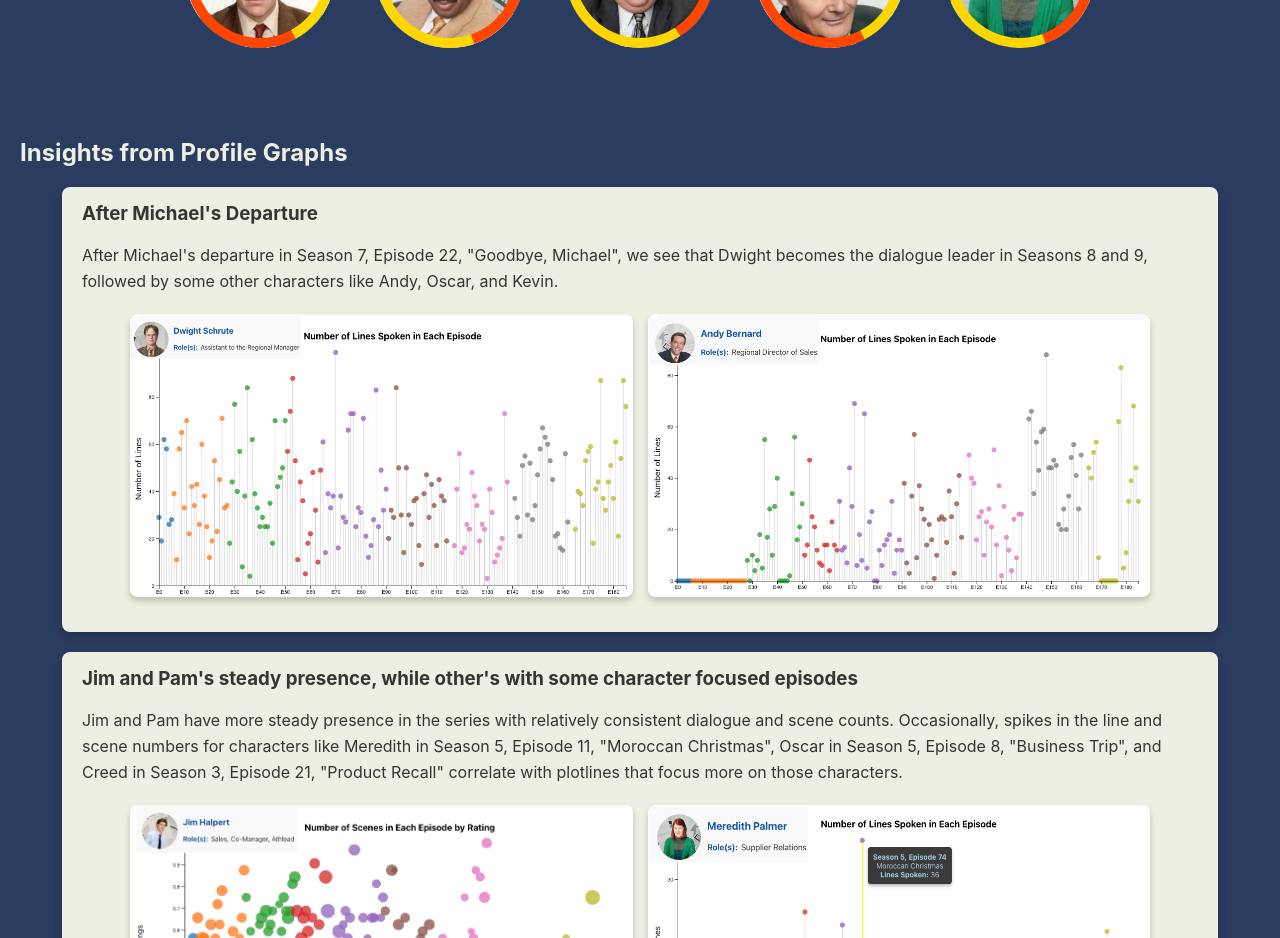
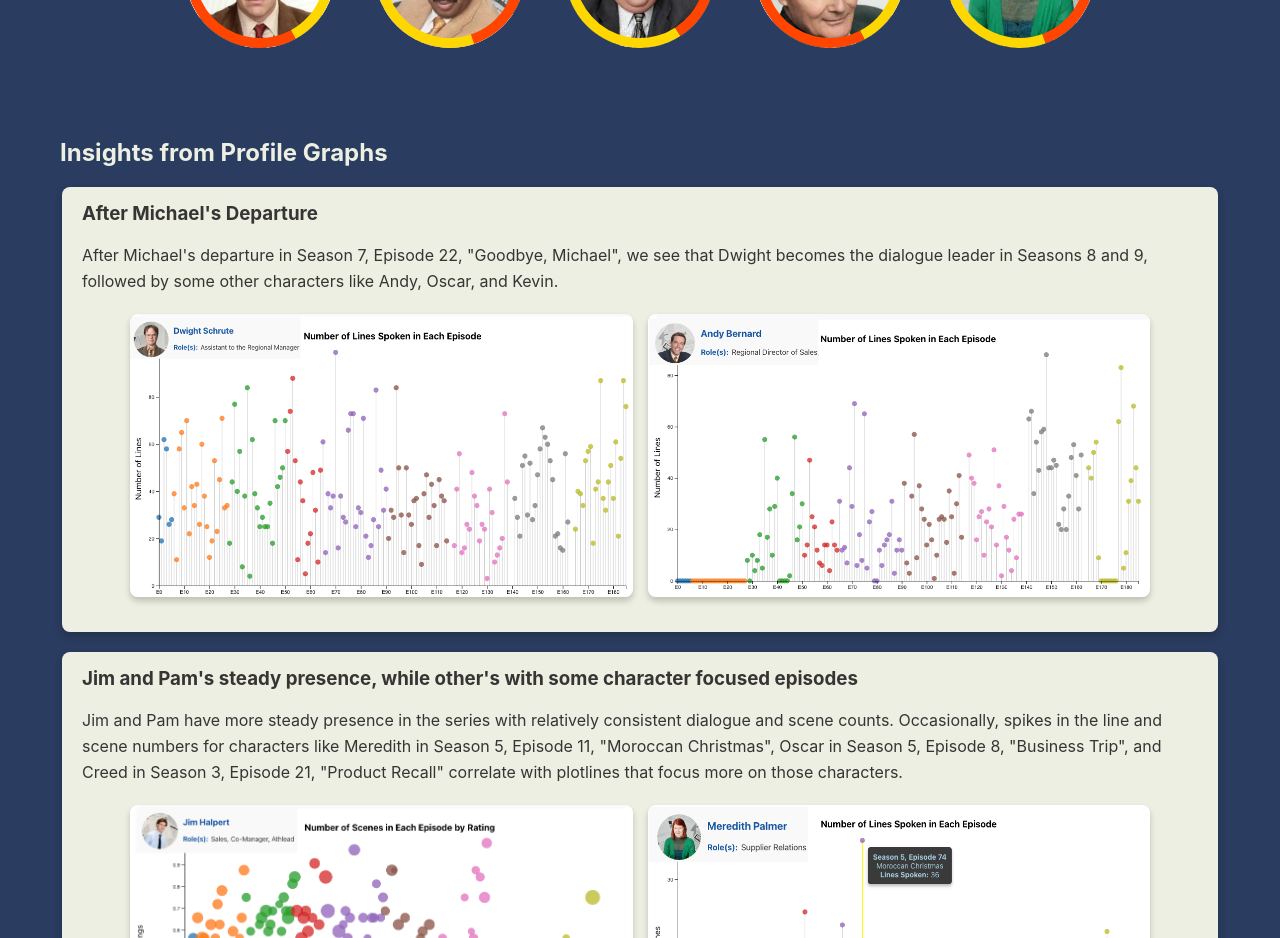
Before and after one commit to princessempel/DataVis-TheOffice, a React (Create React App) app in the folder dv-theoffice/: page / in a window 1280 px wide. Shown: the part 7020-7958 px from the top of the page. Built offline with nearby package versions, Linux system fonts and the light colour scheme.

Commit message:
add padding to profile graph insights title

```diff
--- a/dv-theoffice/src/ProfileInsights.js
+++ b/dv-theoffice/src/ProfileInsights.js
@@ -108,7 +108,7 @@ const ProfileInsights = () => {
             <section className="profile-insights">
                 <div className="insights-stacked-section">
                     <header>
-                        <h2>Insights from Profile Graphs</h2>
+                        <h2 style={{paddingLeft: "40px"}}>Insights from Profile Graphs</h2>
                     </header>
 
                     {/* Insight 1 */}
```
